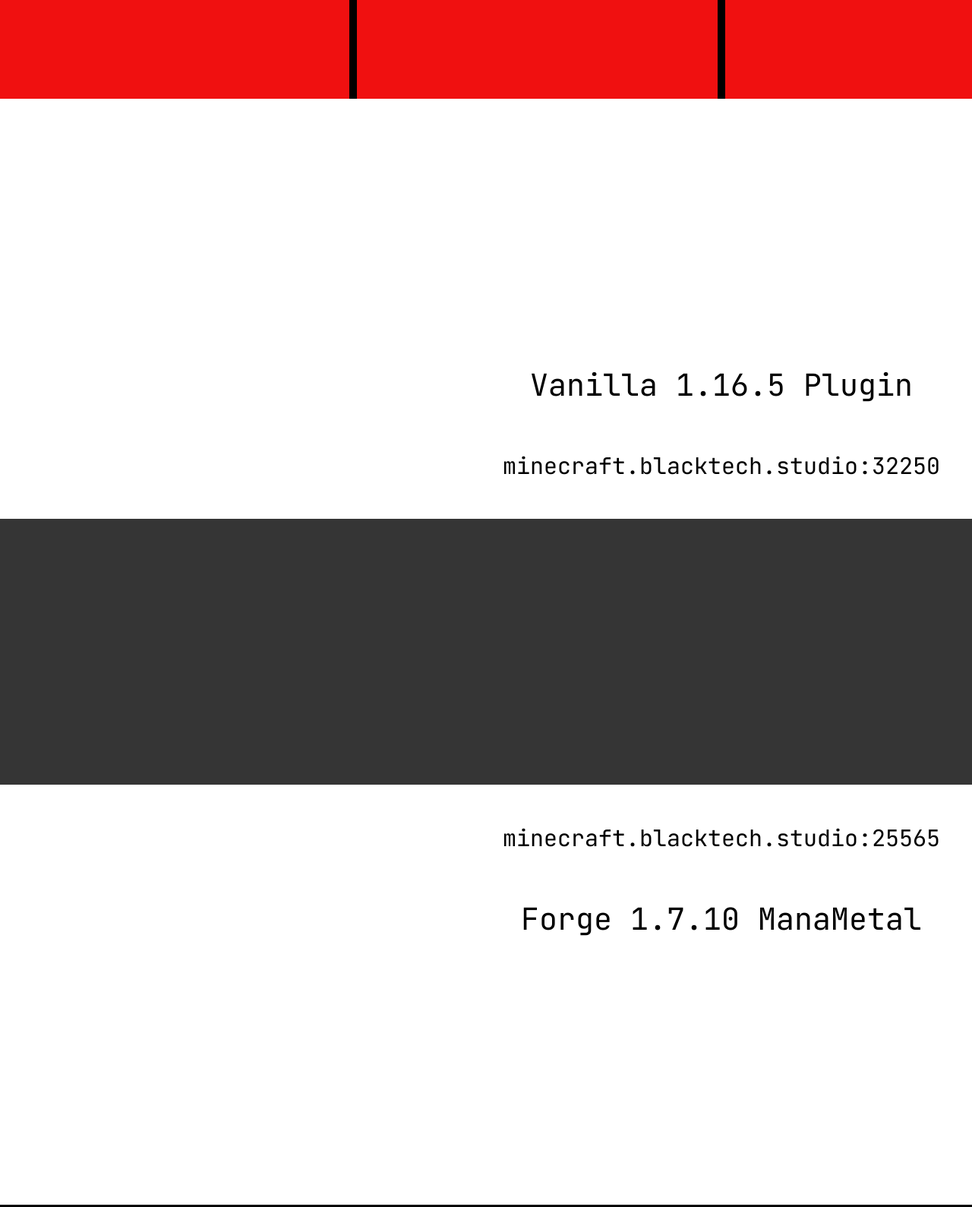
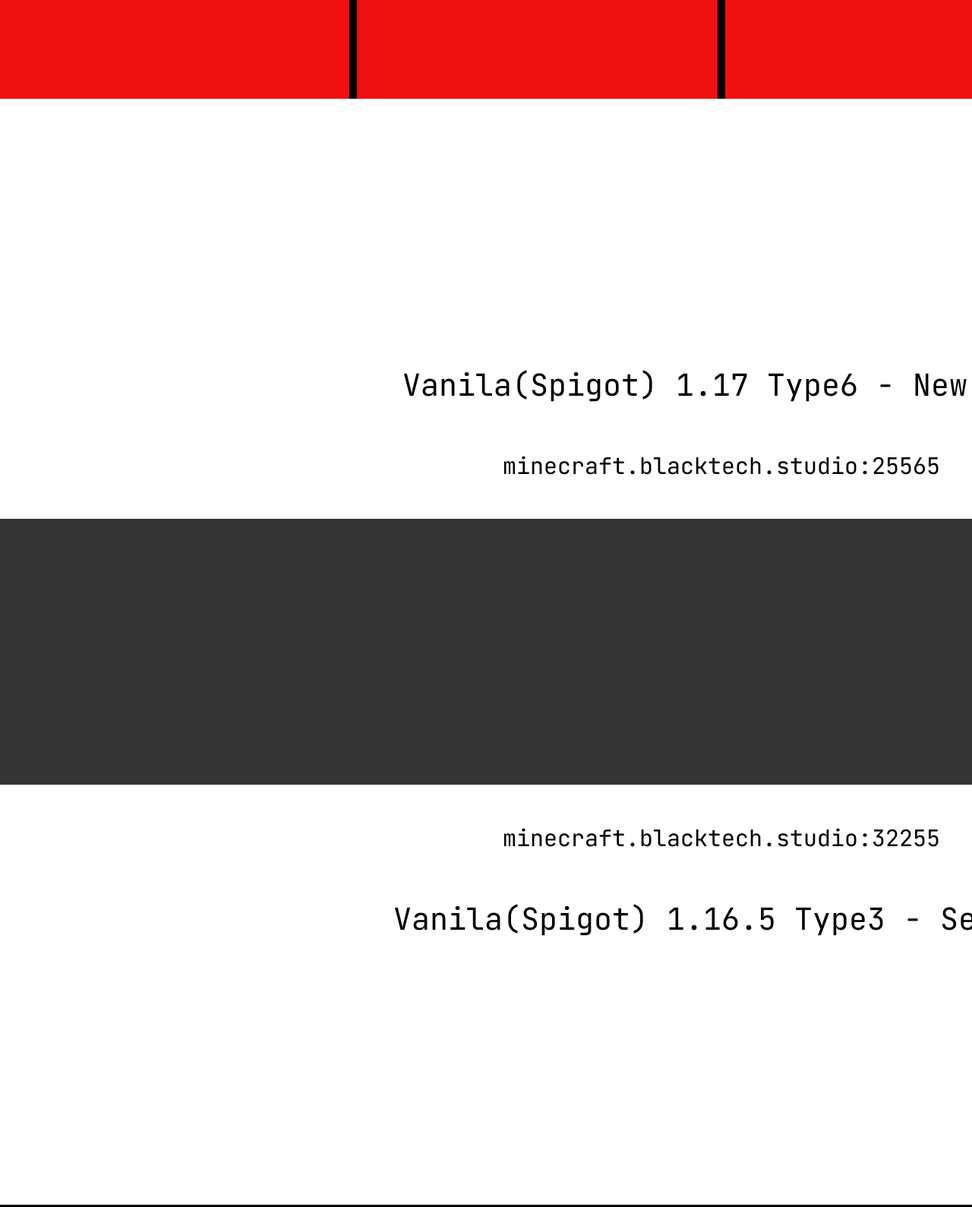
Before and after one commit to Alceatraz/site-www-blacktech-studio, a plain HTML site: page index.html in a window 1280 px wide. Shown: the part 6340-7929 px from the top of the page at 76% size. Drawn offline with Linux system fonts and the light colour scheme.

Commit message:
new minecraft server

```diff
--- a/index.html
+++ b/index.html
@@ -233,10 +233,6 @@
 
         /**********************************************************************/
 
-        #container-minecraft {
-            /*background-color: #FFFFFF;*/
-        }
-
         .minecraft-title-wrapper {
             height: 640px;
             background-color: #F01010;
@@ -456,10 +452,10 @@
     </div>
     <div class="minecraft-wrapper">
         <div class="minecraft-picture"></div>
-        <div class="minecraft-server-text minecraft-server-title minecraft-server-title-1">Vanilla 1.16.5 Plugin</div>
-        <div class="minecraft-server-text minecraft-server-address minecraft-server-address-1">minecraft.blacktech.studio:32250</div>
-        <div class="minecraft-server-text minecraft-server-address minecraft-server-address-2">minecraft.blacktech.studio:25565</div>
-        <div class="minecraft-server-text minecraft-server-title minecraft-server-title-2">Forge 1.7.10 ManaMetal</div>
+        <div class="minecraft-server-text minecraft-server-title minecraft-server-title-1">Vanila(Spigot) 1.17 Type6 - New ERA</div>
+        <div class="minecraft-server-text minecraft-server-address minecraft-server-address-1">minecraft.blacktech.studio:25565</div>
+        <div class="minecraft-server-text minecraft-server-address minecraft-server-address-2">minecraft.blacktech.studio:32255</div>
+        <div class="minecraft-server-text minecraft-server-title minecraft-server-title-2">Vanila(Spigot) 1.16.5 Type3 - Secret </div>
     </div>
 </div>
 
```
